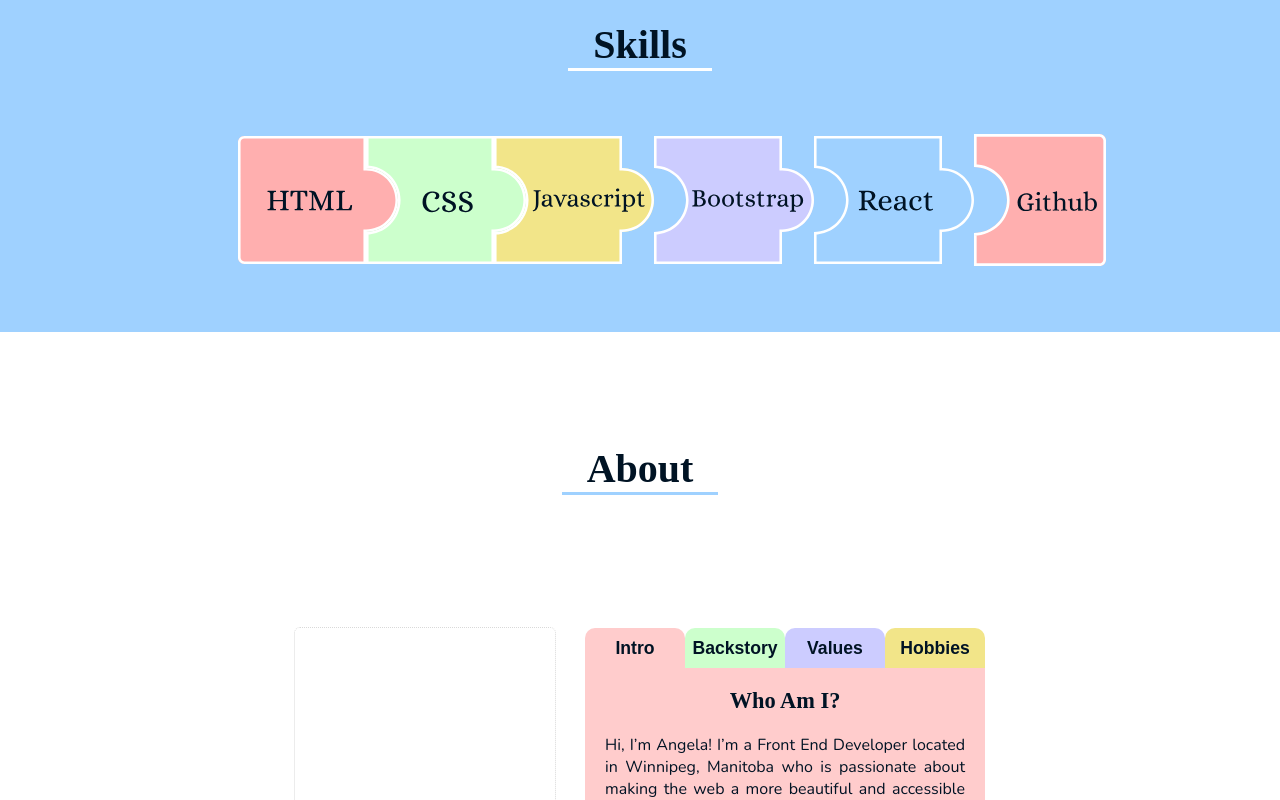
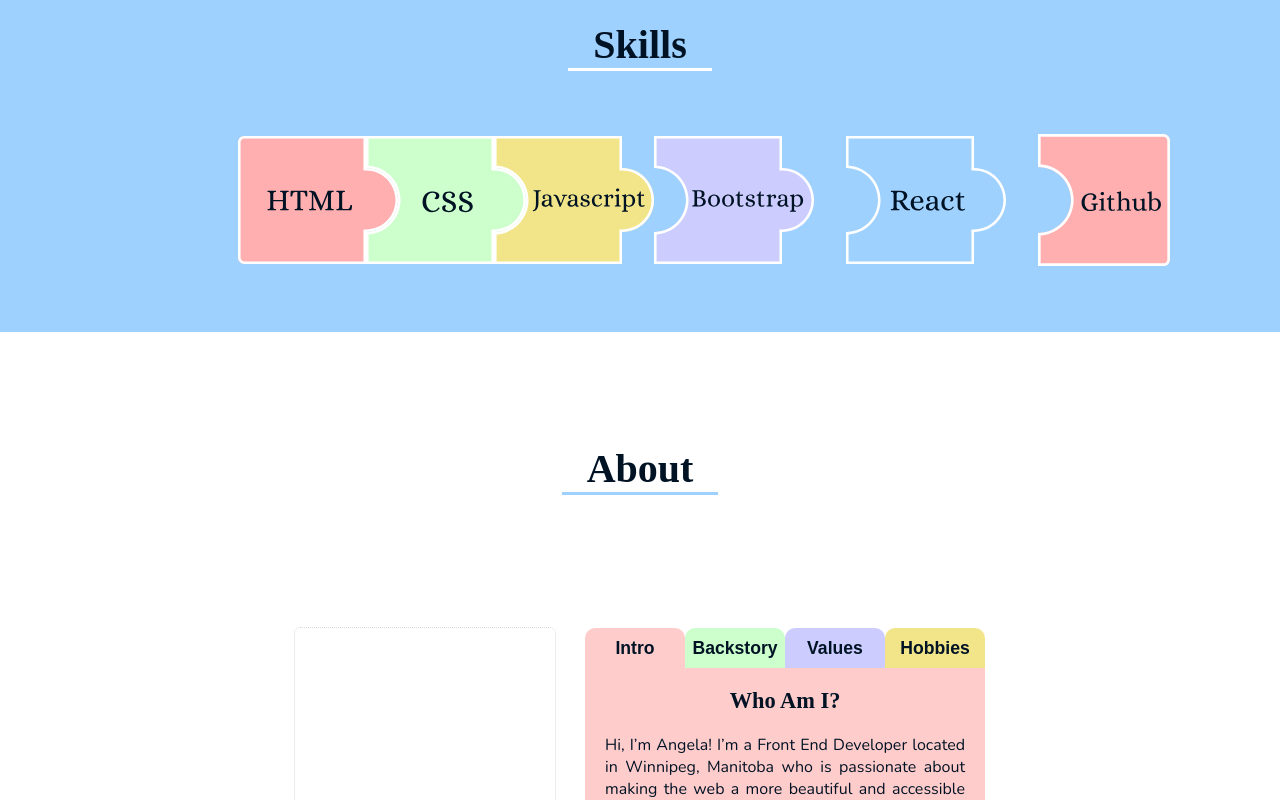
Before and after one commit to ang-riv/portfolio, a React (Create React App) app: page / in a window 1280 px wide. Shown: the part 920-1720 px from the top of the page. Built offline with nearby package versions, Linux system fonts and the light colour scheme; a web font is replaced by a local one.

Commit message:
Function to join pieces works in one direction

```diff
--- a/src/Icons.js
+++ b/src/Icons.js
@@ -89,31 +89,35 @@ export function SkillsPuzzle() {
     setWidth(rect1.width.toFixed(2));
   }, []);
 
-  const inner = async () => {
-    await controlsInner.start({
+  // kind of works, just need to know where to put it
+  async function joinPieces(position, move) {
+    // determines where the piece should move
+    let xLocation = 0;
+    let puzzleLocation = "";
+
+    // if inner piece
+    if (position === "inner") {
+      puzzleLocation = controlsInner;
+      if (move === "moveLeft") xLocation = -Number(innerDistance);
+      else if (move === "moveRight") xLocation = Number(innerDistance);
+    } else if (position === "outer") {
+      // if outer
+      puzzleLocation = controlsOuter;
+      if (move === "moveLeft") xLocation = -Number(outerDistance);
+      else if (move === "moveRight") xLocation = Number(outerDistance);
+    }
+
+    await puzzleLocation.start({
       rotate: 0,
       transition: { delay: 1, duration: 1.5 },
     });
-
-    await controlsInner.start({
-      x: Number(innerDistance),
+    await puzzleLocation.start({
+      x: xLocation,
       transition: { duration: 0.5 },
     });
-  };
+  }
 
-  const outer = async () => {
-    await controlsOuter.start({
-      rotate: 0,
-      transition: { delay: 1, duration: 1.5 },
-    });
-
-    await controlsOuter.start({
-      x: Number(outerDistance),
-      transition: { duration: 0.5 },
-    });
-  };
-
-  const leave = async () => {
+  const resetPieces = async () => {
     await controlsOuter.start({
       x: 0,
     });
@@ -128,8 +132,8 @@ export function SkillsPuzzle() {
         src={desktopPieces.html}
         alt="puzzle piece with the word HTML"
         initial={{ rotate: randomNum() }}
-        onViewportEnter={() => outer()}
-        onViewportLeave={() => leave()}
+        onViewportEnter={() => joinPieces("outer", "moveRight")}
+        onViewportLeave={() => resetPieces()}
         viewport={{ root: ref }}
         animate={controlsOuter}
       ></motion.img>
@@ -137,8 +141,8 @@ export function SkillsPuzzle() {
         src={desktopPieces.css}
         alt="puzzle piece with the word CSS"
         initial={{ rotate: randomNum() }}
-        onViewportEnter={() => inner()}
-        onViewportLeave={() => leave()}
+        onViewportEnter={() => joinPieces("inner", "moveRight")}
+        onViewportLeave={() => resetPieces()}
         animate={controlsInner}
       ></motion.img>
       <motion.img
@@ -150,14 +154,22 @@ export function SkillsPuzzle() {
         src={desktopPieces.bootstrap}
         alt="puzzle piece with the word Bootstrap"
       ></img>
-      <img
+      <motion.img
         src={desktopPieces.react}
         alt="puzzle piece with the word React"
-      ></img>
-      <img
+        initial={{ rotate: randomNum() }}
+        onViewportEnter={() => joinPieces("inner", "moveLeft")}
+        onViewportLeave={() => resetPieces()}
+        animate={controlsInner}
+      ></motion.img>
+      <motion.img
         src={desktopPieces.github}
         alt="puzzle piece with the word Github"
-      ></img>
+        initial={{ rotate: randomNum() }}
+        onViewportEnter={() => joinPieces("outer", "moveLeft")}
+        onViewportLeave={() => resetPieces()}
+        animate={controlsOuter}
+      ></motion.img>
     </div>
   );
 }
```
